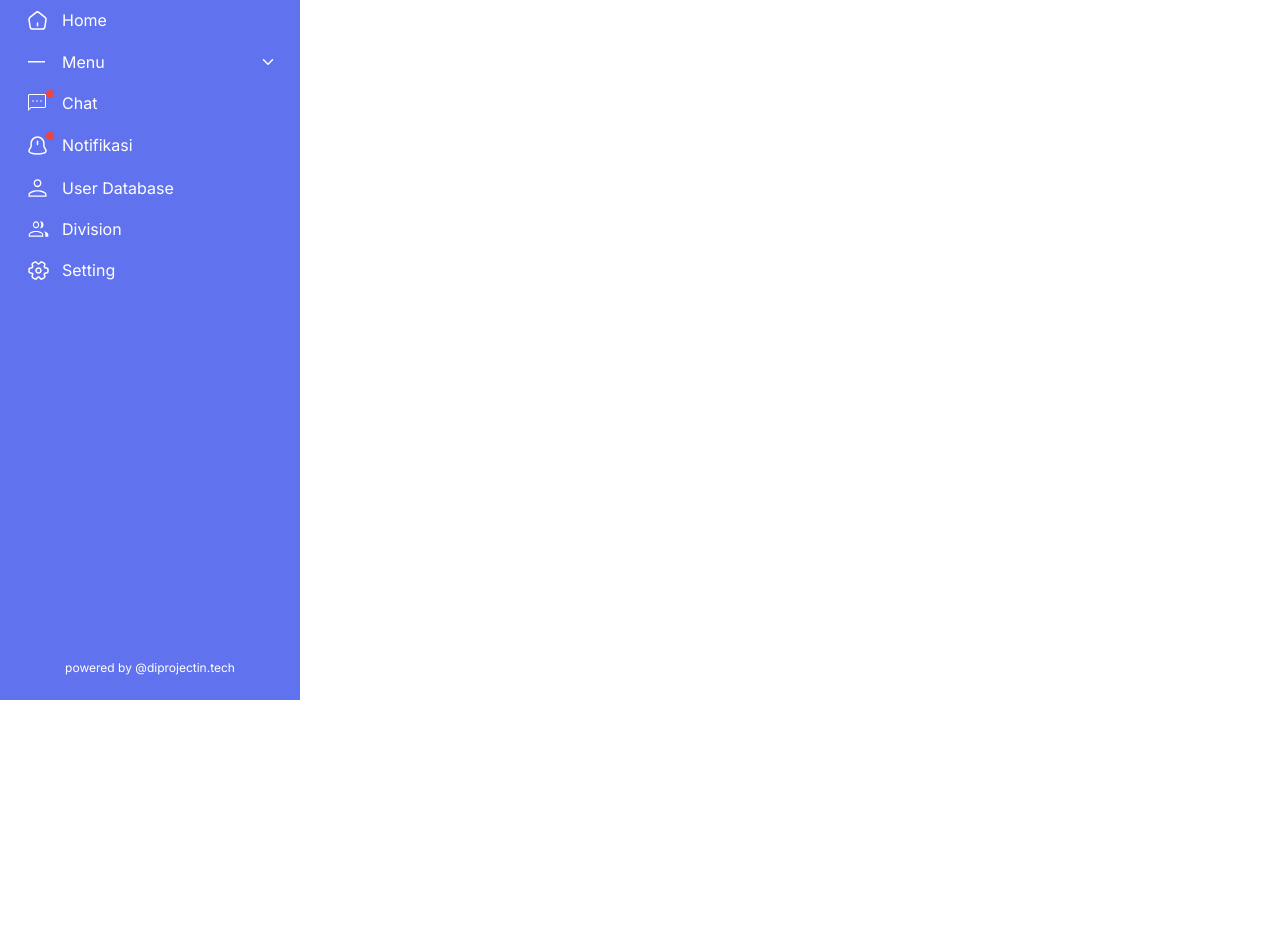
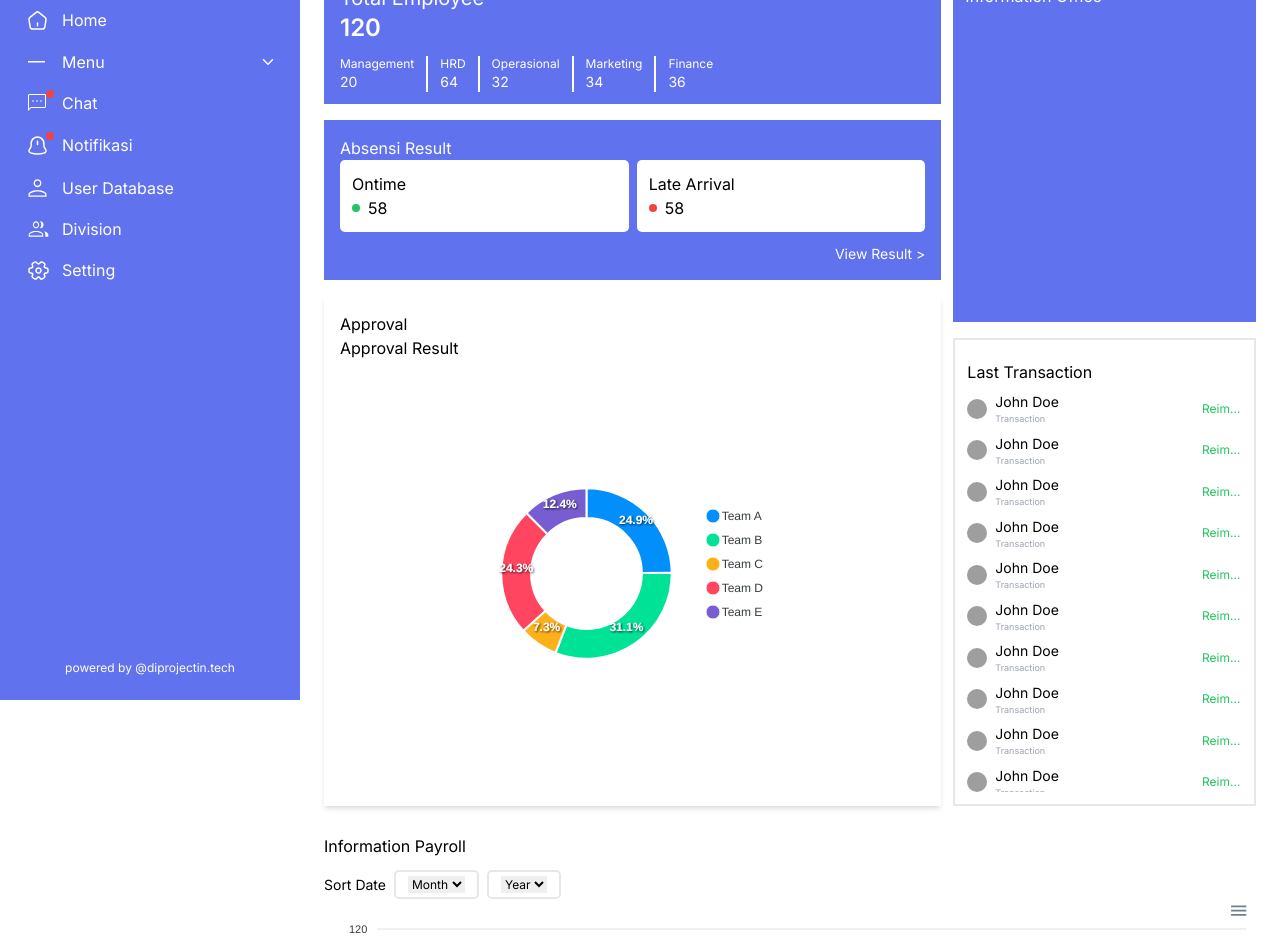
Before and after one commit to mphstar/e-system-website, a Next.js app: page /admin/home in a window 1280 px wide. Shown: the part 100-1043 px from the top of the page. Before the commit the page ends 800 px from the top, so only its background shows below. Built offline with nearby package versions, Linux system fonts and the light colour scheme; grey boxes are pictures that could not be loaded.

Commit message:
feat(dashboard page): slicing page ( belum selesai )

```diff
--- a/package.json
+++ b/package.json
@@ -9,8 +9,10 @@
     "lint": "next lint"
   },
   "dependencies": {
+    "apexcharts": "^3.48.0",
     "next": "14.1.4",
     "react": "^18",
+    "react-apexcharts": "^1.4.1",
     "react-dom": "^18",
     "react-icons": "^5.0.1",
     "tailwind-scrollbar-hide": "^1.1.7"
--- a/src/app/admin/home/page.jsx
+++ b/src/app/admin/home/page.jsx
@@ -1,9 +1,184 @@
+"use client"
+
 import AdminPage from "@/components/templates/AdminPage"
+import { useState } from "react"
+import ReactApexChart from "react-apexcharts"
+
+const ItemEmployee = ({ name, total }) => {
+  return (
+    <div className="flex flex-col">
+      <h1 className="text-xs">{name}</h1>
+      <span className="text-sm">{total}</span>
+    </div>
+  )
+}
 
 const page = () => {
+
+  const [pieChart, setPieChart] = useState({
+    series: [44, 55, 41, 17, 15],
+    chart: {
+      type: 'donut',
+    },
+    responsive: [{
+      breakpoint: 480,
+      options: {
+        chart: {
+          width: 200
+        },
+        legend: {
+          position: 'bottom'
+        }
+      }
+    }]
+  })
+  const [barChart, setBarChart] = useState({
+    series: [{
+      name: 'Net Profit',
+      data: [44, 55, 57, 56, 61, 58, 63, 60, 66]
+    }, {
+      name: 'Revenue',
+      data: [76, 85, 101, 98, 87, 105, 91, 114, 94]
+    }, {
+      name: 'Free Cash Flow',
+      data: [35, 41, 36, 26, 45, 48, 52, 53, 41]
+    }],
+    chart: {
+      type: 'bar',
+      height: 350
+    },
+    plotOptions: {
+      bar: {
+        horizontal: false,
+        columnWidth: '55%',
+        endingShape: 'rounded'
+      },
+    },
+    dataLabels: {
+      enabled: false
+    },
+    stroke: {
+      show: true,
+      width: 2,
+      colors: ['transparent']
+    },
+    xaxis: {
+      categories: ['Feb', 'Mar', 'Apr', 'May', 'Jun', 'Jul', 'Aug', 'Sep', 'Oct'],
+    },
+    yaxis: {
+      title: {
+        text: '$ (thousands)'
+      }
+    },
+    fill: {
+      opacity: 1
+    },
+    tooltip: {
+      y: {
+        formatter: function (val) {
+          return "$ " + val + " thousands"
+        }
+      }
+    }
+  })
+
   return (
     <AdminPage>
-        <p>Tes</p>
+      <div className="grid grid-cols-1 lg:grid-cols-6 gap-3">
+        <div className="flex flex-col w-full lg:flex-1 lg:col-span-4">
+          <div className="flex flex-col bg-primary text-white px-4 py-3">
+            <h1 className="text-xl">Total Employee</h1>
+            <span className="font-semibold text-2xl">120</span>
+            <div className="flex flex-row mt-3 gap-3 overflow-x-auto scrollbar-hide">
+              <ItemEmployee name={'Management'} total={20} />
+              <div className="w-[2px] h-full bg-white"></div>
+              <ItemEmployee name={'HRD'} total={64} />
+              <div className="w-[2px] h-full bg-white"></div>
+              <ItemEmployee name={'Operasional'} total={32} />
+              <div className="w-[2px] h-full bg-white"></div>
+              <ItemEmployee name={'Marketing'} total={34} />
+              <div className="w-[2px] h-full bg-white"></div>
+              <ItemEmployee name={'Finance'} total={36} />
+            </div>
+          </div>
+          <div className="flex flex-col bg-primary p-4 text-white mt-4">
+            <h1>Absensi Result</h1>
+            <div className="flex flex-row gap-2">
+              <div className="flex flex-col bg-white rounded-[5px] w-full p-3 text-black">
+                <h1>Ontime</h1>
+                <div className="flex flex-row gap-2 items-center">
+                  <div className="w-2 h-2 bg-green-500 rounded-full"></div>
+                  <span className="">58</span>
+                </div>
+              </div>
+              <div className="flex flex-col bg-white rounded-[5px] w-full p-3 text-black">
+                <h1>Late Arrival</h1>
+                <div className="flex flex-row gap-2 items-center">
+                  <div className="w-2 h-2 bg-red-500 rounded-full"></div>
+                  <span className="">58</span>
+                </div>
+              </div>
+            </div>
+            <div className="mt-3 text-right text-sm">
+              View Result {'>'}
+            </div>
+          </div>
+          <div className="flex flex-col bg-white shadow-md p-4 mt-4 h-full">
+            <h1>Approval</h1>
+            <p>Approval Result</p>
+            <div className="flex flex-col justify-center items-center h-full">
+              <div className="max-w-[500px]">
+                <ReactApexChart options={{
+                  chart: {
+                    type: 'pie',
+                  },
+                  labels: ['Team A', 'Team B', 'Team C', 'Team D', 'Team E'],
+                }} type="donut" series={[44, 55, 13, 43, 22]} />
+              </div>
+            </div>
+          </div>
+        </div>
+        <div className="w-full h-full flex flex-col lg:col-span-2">
+          <div className="flex flex-col bg-primary min-h-[350px] p-3 text-white">
+            <h1>Information Office</h1>
+          </div>
+          <div className="flex flex-col p-3 bg-white border-[2px] mt-4">
+            <h1 className="py-2">Last Transaction</h1>
+            <div className="flex flex-col gap-2 min-h-[300px] max-h-[400px] overflow-y-auto scrollbar-hide">
+              {Array.from({ length: 20 }).map((_, i) => (
+                <div className="flex flex-row items-center gap-2">
+                  <img className="rounded-full w-5 h-5" src="https://picsum.photos/200/300" alt="photo" />
+                  <div className="flex flex-col flex-1">
+                    <h1 className="text-sm">John Doe</h1>
+                    <span className="text-[9px] text-gray-400">Transaction</span>
+                  </div>
+                  <p className="text-xs text-green-500 w-[40px] truncate">Reimbursement</p>
+                </div>
+              ))}
+            </div>
+          </div>
+        </div>
+
+      </div>
+      <div className="flex flex-col mt-4 mb-8">
+        <h1 className="py-3">Information Payroll</h1>
+        <div className="flex flex-row gap-2 items-center text-xs">
+          <span className="text-sm">Sort Date</span>
+          <div className="border-[2px] rounded-[5px] px-3 py-1">
+            <select className="outline-none" name="" id="">
+              <option value="">Month</option>
+            </select>
+          </div>
+          <div className="border-[2px] rounded-[5px] px-3 py-1">
+            <select className="outline-none" name="" id="">
+              <option value="">Year</option>
+            </select>
+          </div>
+        </div>
+        <div className="flex flex-col">
+          <ReactApexChart options={barChart} height={400} series={barChart.series} type="bar" />
+        </div>
+      </div>
     </AdminPage>
   )
 }
--- a/src/components/templates/AdminPage.jsx
+++ b/src/components/templates/AdminPage.jsx
@@ -14,7 +14,7 @@ const AdminPage = ({children}) => {
     return (
         <div className="flex flex-col min-h-[100dvh]">
             <SidebarAdmin showSidebar={showSidebar} handleSidebar={handleSidebar} />
-            <div className="md:pl-[300px] flex flex-col duration-300 ease-in-out">
+            <div className="md:pl-[300px] w-full flex flex-col duration-300 ease-in-out">
                 <HeaderAdmin handleSidebar={handleSidebar} />
                 <div className="px-6">
                     {children}
```
Also changed, not shown: 1 other file (tests, documents, lock files or other folders).
